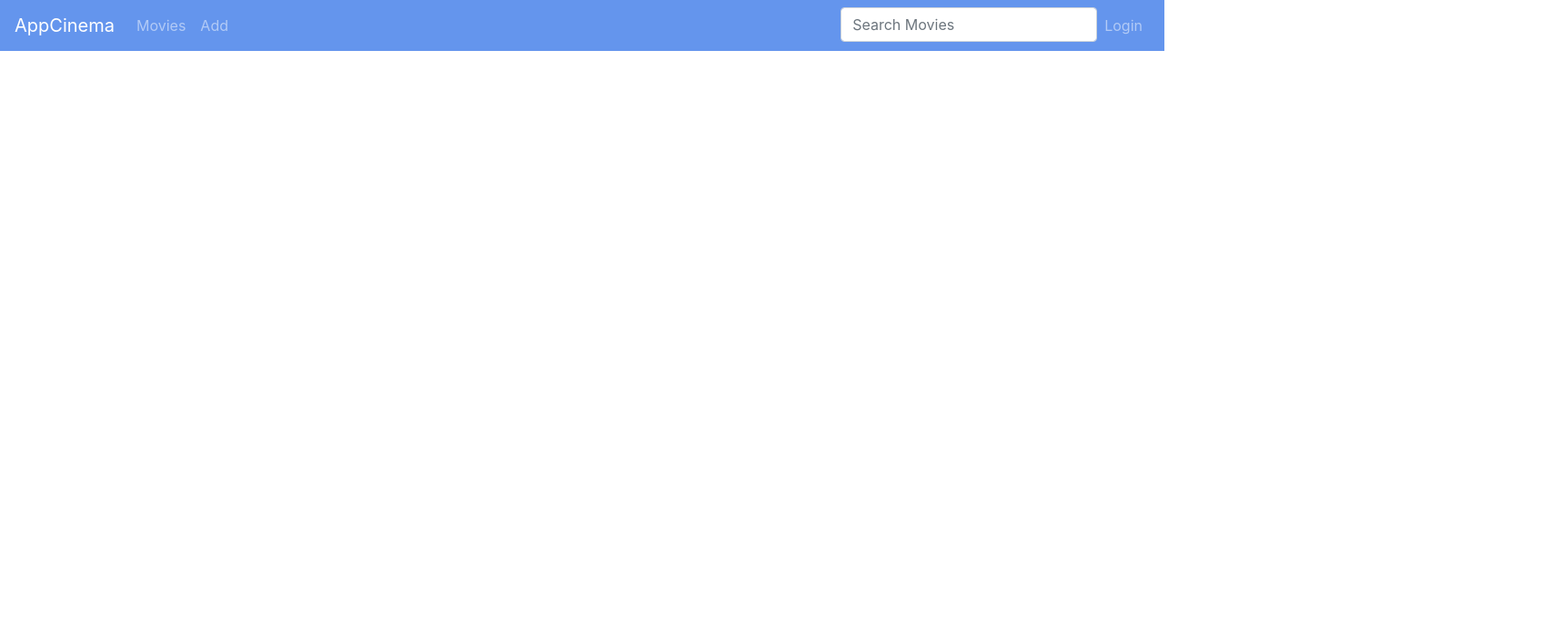
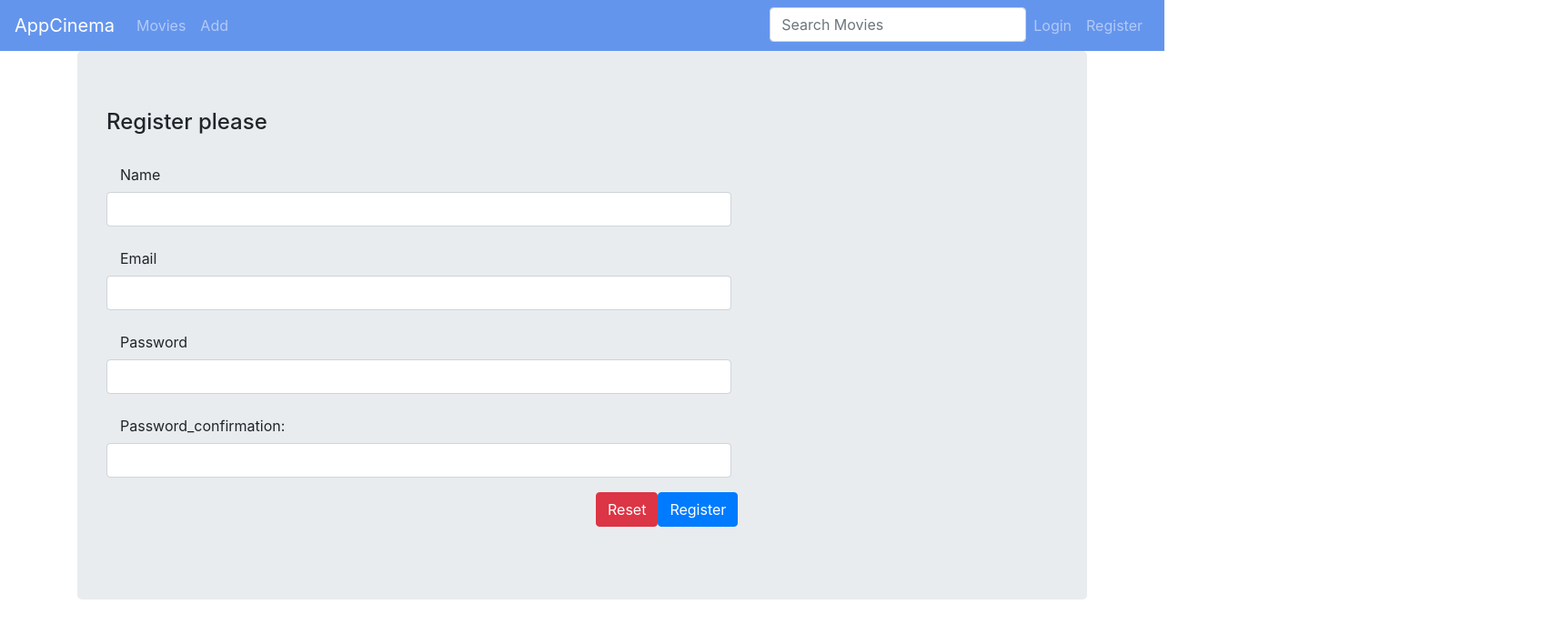
Before and after one commit to brankaDakic10/cineama-app, a Vue app: page /register in a window 1280 px wide. Shown: the top 698 px of the page at 91% size, 1716 px wide, since content can reach past the window. Built offline with nearby package versions, Linux system fonts and the light colour scheme.

Commit message:
7.Task-created AppRegister,added new method in AuthService and implemented in NavBar

```diff
--- a/src/components/NavBar.vue
+++ b/src/components/NavBar.vue
@@ -10,6 +10,8 @@
 
                 <div class="navbar-nav">
                     <router-link class="nav-item nav-link" :to="{name: 'login'}" v-if="!isAuthenticated">Login</router-link>
+         <router-link class="nav-item nav-link" :to="{name: 'register'}" v-if="!isAuthenticated">Register</router-link>
+
                     <a href="#" class="nav-item nav-link" @click="logout" v-if="isAuthenticated">LogOut</a>
 
                 </div>
--- a/src/pages/AddMovie.vue
+++ b/src/pages/AddMovie.vue
@@ -40,9 +40,12 @@
             <b-form-group label="Genre:">
                 <b-form-input type="text" v-model="movieForm.genre" placeholder="Enter genre">
                 </b-form-input>
+
             </b-form-group>
+            <div class="offset-10 col-12">
             <b-button type="reset" variant="danger">Reset</b-button>
             <b-button type="submit" variant="success">Submit</b-button>
+            </div>
         </b-form>
     </div>
 </template>
--- a/src/pages/AppLogin.vue
+++ b/src/pages/AppLogin.vue
@@ -1,7 +1,8 @@
 <template>
-    <div>
-        <h4 class="text-center">Login please</h4>
+    <div class="container">
+
         <form @submit.prevent="onSubmit" class="jumbotron">
+             <h4 class="text-center mb-4">Login please</h4>
              <div class="form-group row">
                 <label for="email" class="col-4 col-form-label">Email</label>
                 <div class="col-8">
@@ -15,12 +16,12 @@
                 </div>
             </div>
              <div class="form-group row">
-                 <div class="offset-4 col-8">
+                 <div class="offset-10 col-12">
                     <!-- errors from server -->
                     <div v-for="(error, key) in errors" :key="key" v-if="error" class="alert alert-danger">
                         {{error}}
                     </div>
-                     <button name="submit" type="submit" class="btn btn-primary">Submit</button>
+                     <button name="submit" type="submit" class="btn  btn-primary">Login</button>
                 </div>
             </div>
         </form>
--- /dev/null
+++ b/src/pages/AppRegister.vue
@@ -0,0 +1,123 @@
+<template>
+    <div class="container">
+
+        <form @submit.prevent="onSubmit" @reset="onReset" class="jumbotron">
+            <h4 class=" mb-4">Register please</h4>
+            <div class="form-group row">
+
+                <div class="col-8">
+                    <label for="name" class="col-4 col-form-label">Name</label>
+                    <input id="name" name="name" type="name" class="form-control here" v-model="newUser.name">
+                    <div class="alert alert-danger" role="alert" v-if="errors.name">
+                        {{ errors.name[0] }}
+                    </div>
+                </div>
+
+            </div>
+
+
+            <div class="form-group row">
+
+                <div class="col-8">
+                    <label for="email" class="col-4 col-form-label">Email</label>
+                    <input id="email" name="email" type="email" class="form-control here" v-model="newUser.email">
+                    <!-- error -->
+                    <div class="alert alert-danger" role="alert" v-if="errors.email">
+                        {{ errors.email[0] }}
+                    </div>
+                </div>
+
+            </div>
+
+            <div class="form-group row">
+
+                <div class="col-8">
+                    <label for="password" class="col-4 col-form-label">Password</label>
+                    <input id="password" name="password" type="password" class="form-control here" v-model="newUser.password">
+                    <!-- error -->
+                    <div class="alert alert-danger" role="alert" v-if="errors.password">
+                        {{ errors.password[0] }}
+                    </div>
+                </div>
+
+
+            </div>
+
+            <div class="form-group row">
+
+                <div class="col-8">
+                    <label for="password_confirmation" class="col-4 col-form-label">Password_confirmation:</label>
+                    <input id="password_confirmation" name="password_confirmation" type="password" class="form-control here" v-model="newUser.password_confirmation">
+                    <!-- error -->
+                    <div class="alert alert-danger" role="alert" v-if="errors.password_confirmation">
+                        {{ errors.password_confirmation[0] }}
+                    </div>
+                </div>
+
+            </div>
+
+
+
+
+            <div class="form-group row">
+
+                <div class="offset-6 col-12">
+
+                    <button name="reset" type="reset" class="btn btn-danger">Reset</button>
+
+                    <button name="submit" type="submit" class="btn btn-primary">Register</button>
+                </div>
+            </div>
+        </form>
+    </div>
+</template>
+
+<script>
+  import {
+        authService
+    } from './../services/AuthService'
+
+
+
+    export default {
+        name: "AppRegister",
+        data() {
+            return {
+                errors:{},
+                newUser: {
+                    name: "",
+                    email: "",
+                    password: "",
+                    password_confirmation: ""
+                }
+            }
+        },
+        methods: {
+                 onSubmit(){
+
+                      authService.register(this.newUser)
+                    .then(() => {
+                        this.errors = {}
+                        this.$router.push({
+                            name: 'login'
+                        })
+
+                    }).catch(err => {
+                      this.errors = err.response.data;
+                      console.log('see',this.errors)
+
+
+                    })
+                 },
+                   onReset(){
+                     this.newUser={}
+                     this.errors={}
+                 }
+        }
+    }
+</script>
+
+
+
+<style>
+</style>
--- a/src/router/index.js
+++ b/src/router/index.js
@@ -4,6 +4,7 @@ import VueRouter from 'vue-router'
 import AppMovies from '../pages/AppMovies'
 import AddMovie from '../pages/AddMovie'
 import AppLogin from '../pages/AppLogin'
+import AppRegister from '../pages/AppRegister'
 
 Vue.use(VueRouter)
 
@@ -30,7 +31,13 @@ Vue.use(VueRouter)
     component: AppLogin,
     name: 'login'
 
-},]
+},
+{
+    path: '/register',
+    component: AppRegister,
+    name: 'register'
+
+}]
  export const router = new VueRouter({
     mode: 'history',
     routes
--- a/src/services/AuthService.js
+++ b/src/services/AuthService.js
@@ -21,5 +21,10 @@ export default class AuthService {
      isAuthenticated() {
         return !!window.localStorage.getItem('loginToken');
     }
+    register(user) {
+        return axios.post(`http://localhost:8000/api/register`,user)
+
+    }
+
  }
  export const authService = new AuthService()
```
